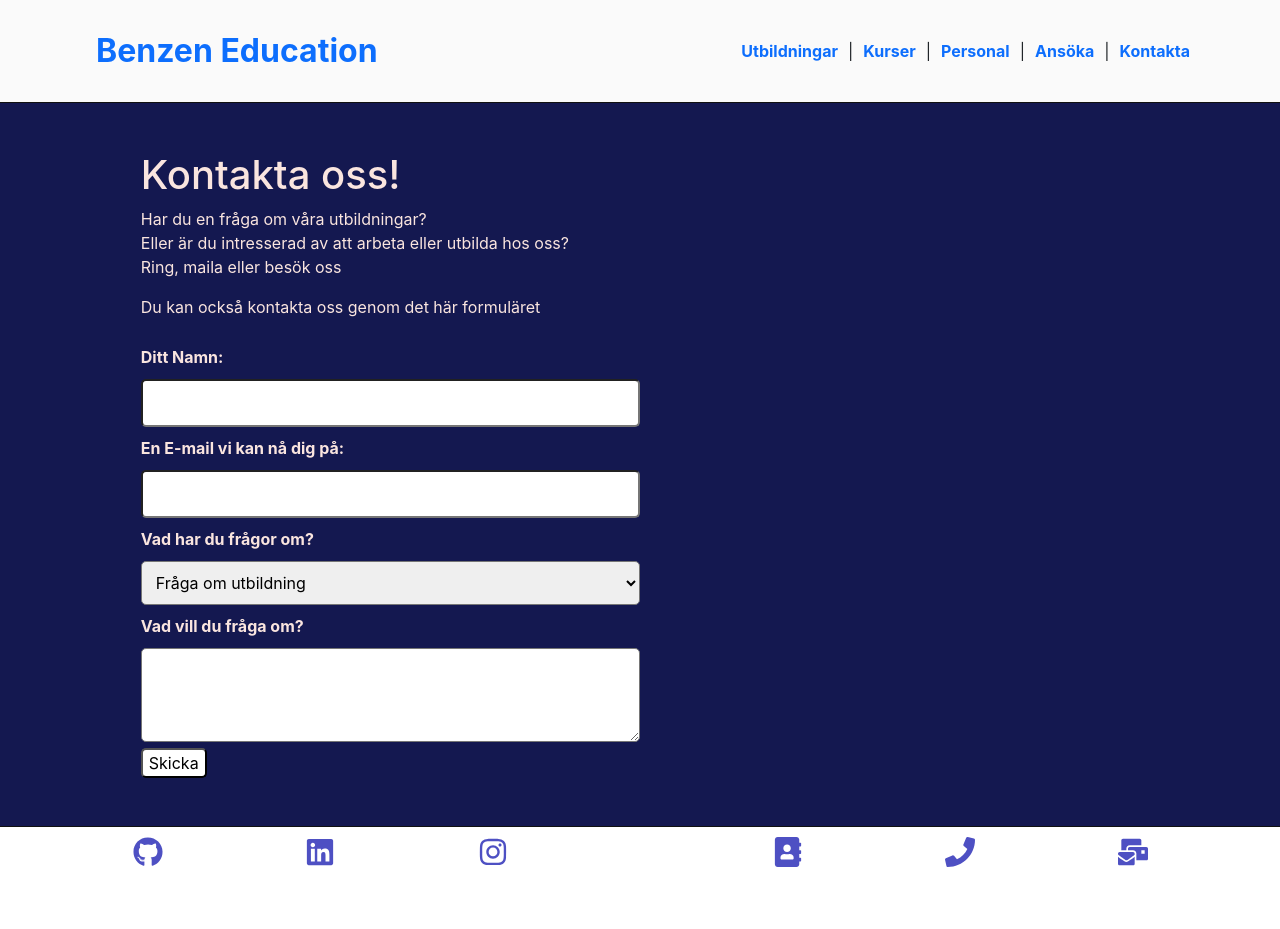
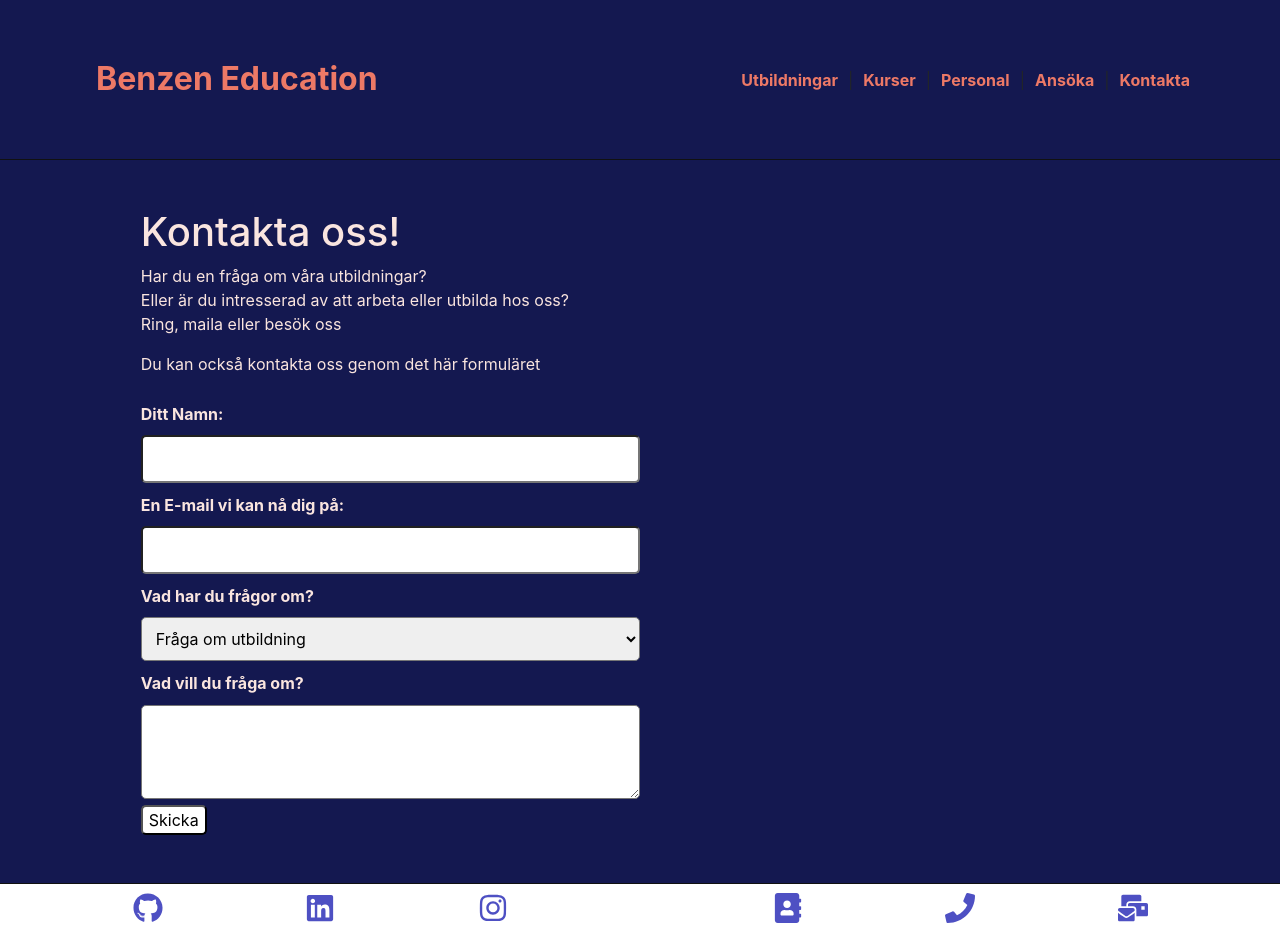
Before and after one commit to Ravelloo2/Benzen, a React (Create React App) app: page /kontakta in a window 1280 px wide. Before the commit the page ends 872 px from the top, so only its background shows below. Built offline with nearby package versions, Linux system fonts and the light colour scheme; a web font is replaced by a local one.

Commit message:
Lite headerfix.

```diff
--- a/src/Components/ContactForm.jsx
+++ b/src/Components/ContactForm.jsx
@@ -74,7 +74,6 @@ function ContactForm({sendMessage}) {
         >
           <option>Fråga om utbildning</option>
 
-        <br />{" "}
 
           <option>Intresserad av arbete</option>
         </select>{" "}
--- a/src/Components/NewCourseComponents/CourseList.jsx
+++ b/src/Components/NewCourseComponents/CourseList.jsx
@@ -2,10 +2,18 @@
 import React, { useState } from "react";
 
 const CourseList = ({ course, editHandler, deleteCourse }) => {
-  const { _id, name, length, description, location, teacherId, startDate, points } = course;
+  const {
+    _id,
+    name,
+    length,
+    description,
+    location,
+    teacherId,
+    startDate,
+    points,
+  } = course;
 
   const [isOpen, setIsOpen] = useState(false);
-
 
   return (
     <div className="show-courses">
@@ -22,9 +30,7 @@ const CourseList = ({ course, editHandler, deleteCourse }) => {
           </div>
           {isOpen && (
             <div className="course-details">
-              <section className="course-decription">
-               {description}
-              </section>
+              <section className="course-decription">{description}</section>
               <table className="course-table">
                 <tbody>
                   <tr>
@@ -36,7 +42,7 @@ const CourseList = ({ course, editHandler, deleteCourse }) => {
                   <tr>
                     <td>{length}</td>
                     <td>{length * 5}</td>
-                  <td>{startDate.slice(0,10)}</td>
+                    <td>{startDate.slice(0, 10)}</td>
                   </tr>
 
                   <tr>
--- a/src/Components/NewCourseComponents/UpdateCourse.jsx
+++ b/src/Components/NewCourseComponents/UpdateCourse.jsx
@@ -1,9 +1,11 @@
 /*PETRAS*/
-import React, { useState } from "react";
+import React, { useState, useEffect } from "react";
 import axios from "axios";
 import { Button } from "react-bootstrap";
 
 function UpdateCourse({ _id, closeHandler, updateHandler }) {
+  const [teacher, setTeacher] = useState([]);
+
   const [courseInfo, setCourseInfo] = useState({
     name: "",
     length: "",
@@ -36,6 +38,14 @@ function UpdateCourse({ _id, closeHandler, updateHandler }) {
         console.error(err);
       });
   };
+  useEffect(async () => {
+    const res = await axios.get("/personal/allPersonal");
+    setTeacher(res.data);
+  }, []);
+
+  useEffect(async () => {
+    console.log(teacher);
+  }, [teacher]);
 
 
   return (
@@ -110,10 +120,10 @@ function UpdateCourse({ _id, closeHandler, updateHandler }) {
         className="input"
         onChange={handleChange}
       >
-        <option value="teacherId1">Lärare 1</option>
-        <option value="teacherId2">Lärare 2</option>
-
-      </select>
+                    {teacher.map(teachers => {
+                return (<option key={teacher._id}>{teachers.email}</option>
+              )})}
+              </select>
       <Button variant="outline-warning" type="submit" className="update-btn">
         Updatera Kurs
       </Button>
--- a/src/css/Courses.css
+++ b/src/css/Courses.css
@@ -19,6 +19,9 @@
   padding: 2%;
   background-color: var(--backgroundColor-primary);
  box-shadow: rgb(0 0 0 / 22%) 0px 1px 15px;
+}
+.course-info{
+  border-radius:25px;
 }
 .course-header {
   display: flex;
@@ -50,12 +53,11 @@ background: none;
   color: var(--backgroundColor-primary);
 }
 .course-details{
-  display: grid;
   font-size: 1rem;
   border-bottom: 1px solid #333;
 }
 .course-table {
-  width: 70%;
+  width: 100%;
 
 }
 .course-th {
@@ -63,6 +65,7 @@ background: none;
   color: var(--backgroundColor-primary);
   font-size: 1rem;
 }
+
 .course-decription {
   width:80%;
   min-height: 10ch;
@@ -91,6 +94,7 @@ background: none;
   width: 70%;
   margin:0 auto;
   padding:1%;
+  border-radius: 25px;
   background-color: var(--backgroundColor-third);
   box-shadow: rgba(0, 0, 0, 0.35) 0px 5px 15px;
 }
--- a/src/css/Header.css
+++ b/src/css/Header.css
@@ -1,17 +1,20 @@
 #header {
     width: 100%;
-    background-color: #fafafa;
+    background-color: var(--backgroundColor-primary);
     position:sticky;
     top: 0;
     z-index: 1000;
     /* margin-bottom: 10px; */
     border-bottom: 1px solid #111;
+    height: 10em;
 }
 #header #header-content {
     display: flex;
+    align-items: center;
     justify-content: space-evenly;
     margin: 0 auto;
     width: 90%;
+    height: 100%;
 }
 #header #header-content h2{
     width: 100%;
@@ -21,3 +24,10 @@ a{
     text-decoration: none;
     font-weight: bold;
 }
+h2 a, .navBar a{
+    font-size:1em;
+    color: var(--color-secondary);
+}
+h2 a:focus, .navBar a:focus{
+    color: var(--color-primary);
+}
```
Lines whose indentation alone changed are shown as unchanged.
